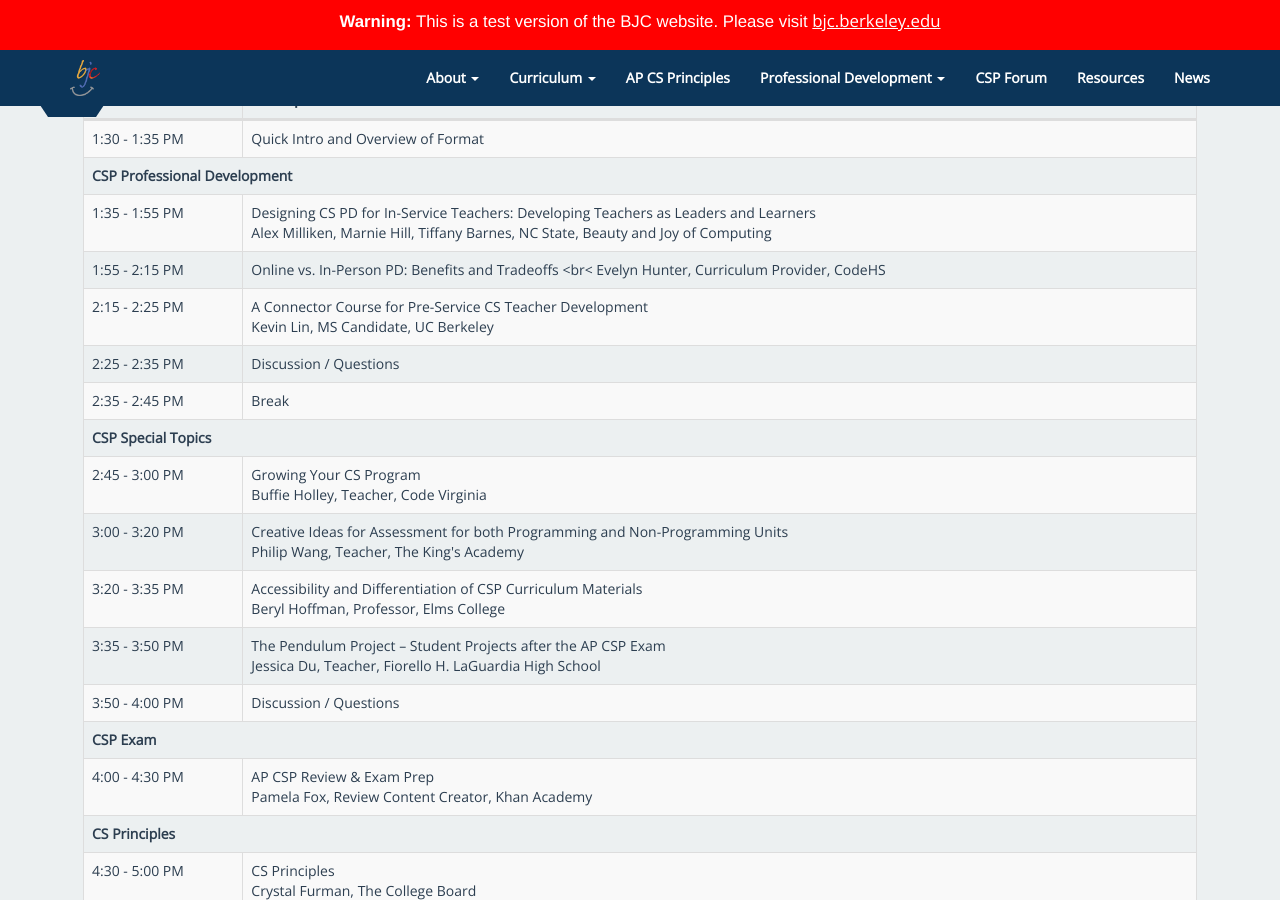
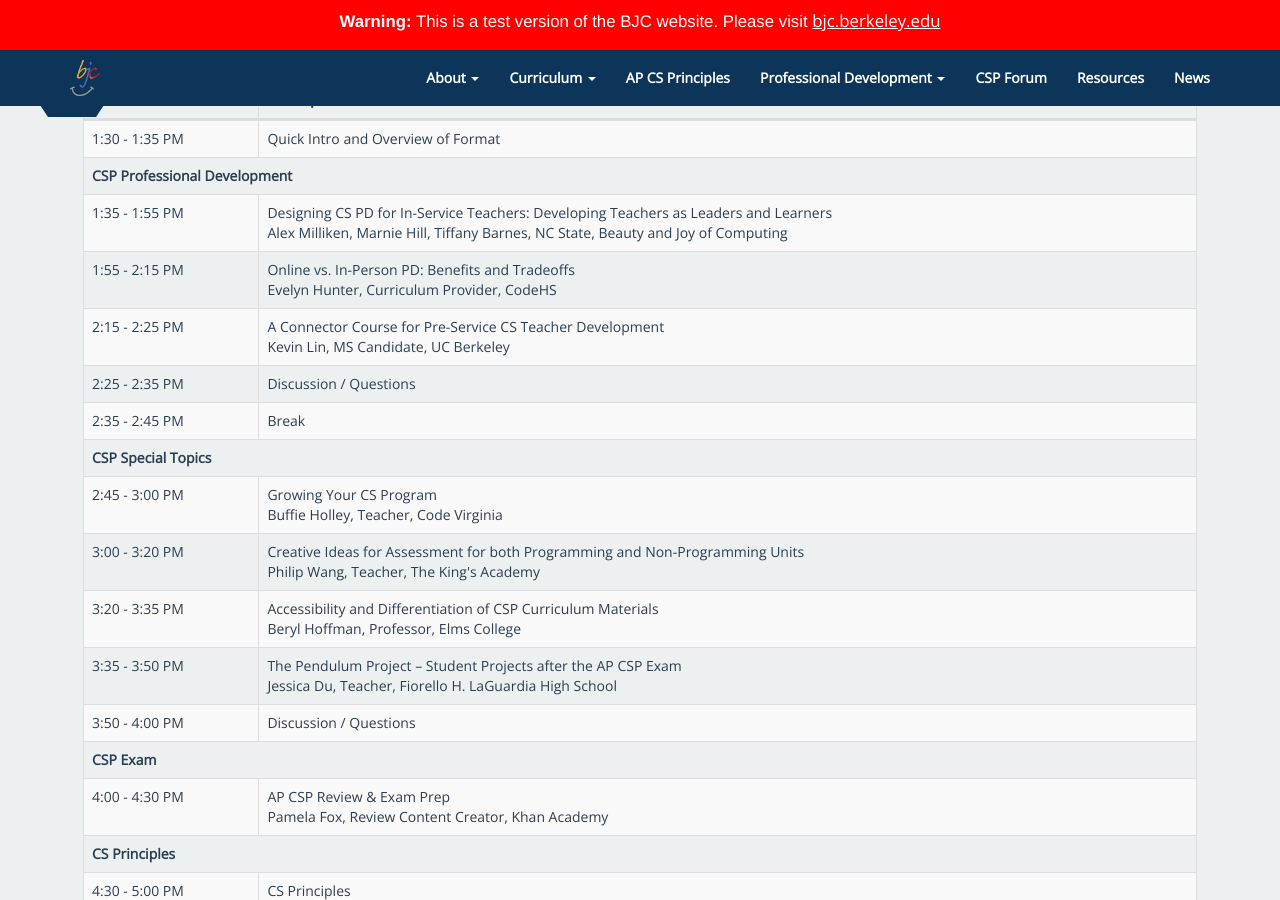
Before and after one commit to beautyjoy/beautyjoy.github.io, a Jekyll site: the page built from sigcse-csp-forum/index.md, in a window 1280 px wide and 900 px high, scrolled down 1372 px. Built offline with Jekyll 4.4.1, drawn with Linux system fonts in a browser that asks for light colours.

Commit message:
updated br

```diff
--- a/sigcse-csp-forum/index.md
+++ b/sigcse-csp-forum/index.md
@@ -70,7 +70,7 @@
   </tr>
   <tr>
     <td>1:55 - 2:15 PM</td>
-    <td>Online vs. In-Person PD: Benefits and Tradeoffs <br< Evelyn Hunter, Curriculum Provider, CodeHS</td>
+    <td>Online vs. In-Person PD: Benefits and Tradeoffs <br> Evelyn Hunter, Curriculum Provider, CodeHS</td>
   </tr>
   <tr>
     <td>2:15 - 2:25 PM</td>
```
